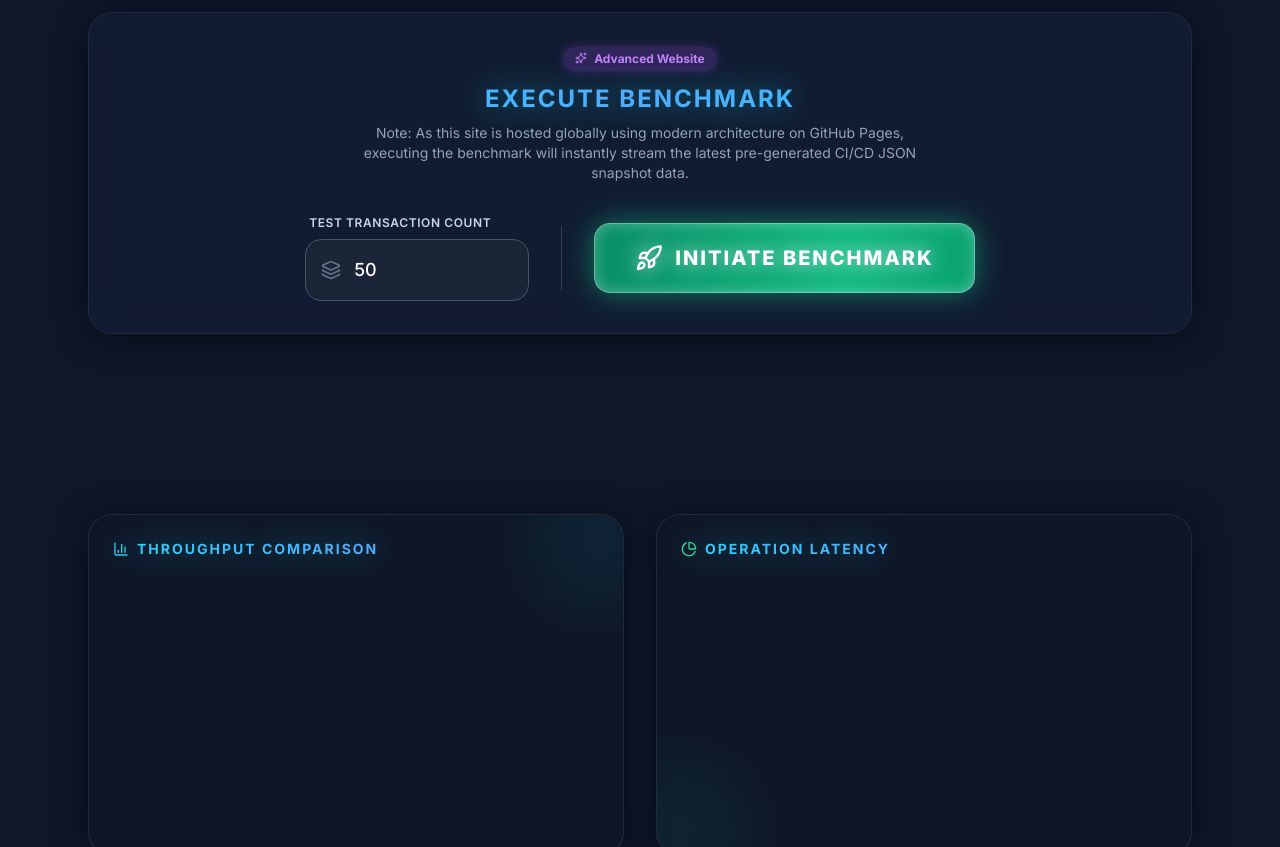
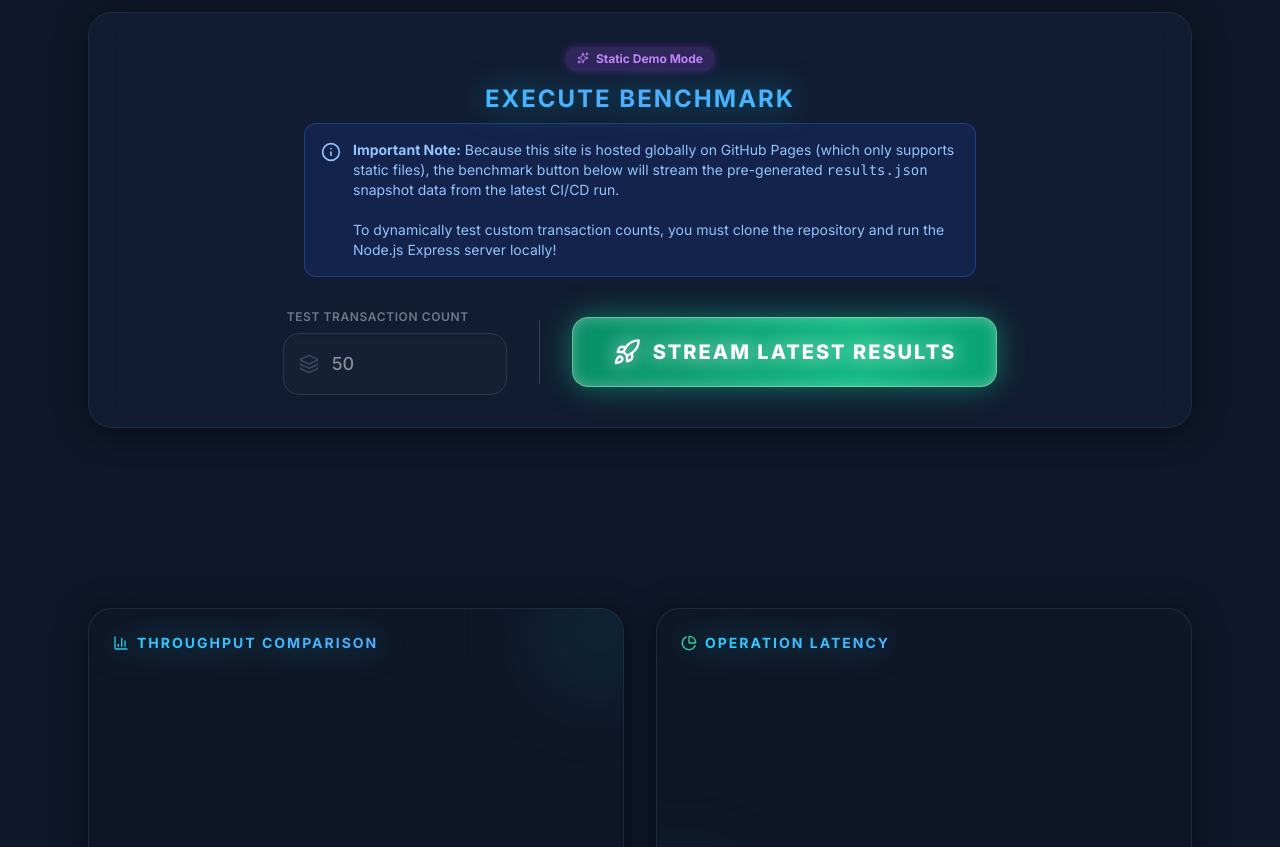
Before and after one commit to hiuoiiiubioiii/blockchain-caliper-benchmark, a website: page public/index.html in a window 1280 px wide. Shown: the part 6700-7547 px from the top of the page. Drawn offline with nearby package versions, Linux system fonts and the light colour scheme; animation ran at ten frames a second.

Commit message:
docs(ui): clarify static demo limitations and disable tx input field on gh-pages

```diff
--- a/public/index.html
+++ b/public/index.html
@@ -966,24 +966,34 @@
             <div class="relative z-10">
                 <div
                     class="inline-block bg-purple-500/20 text-purple-400 text-xs font-bold px-3 py-1 rounded-full mb-3 shadow-[0_0_10px_rgba(168,85,247,0.3)]">
-                    <i data-lucide="sparkles" class="w-3 h-3 inline-block -mt-1 mr-1"></i> Advanced Website
+                    <i data-lucide="sparkles" class="w-3 h-3 inline-block -mt-1 mr-1"></i> Static Demo Mode
                 </div>
                 <h2 class="text-2xl font-bold mb-2 text-white">Execute Benchmark</h2>
-                <p class="text-slate-400 mb-8 text-sm max-w-xl mx-auto">
-                    Note: As this site is hosted globally using modern architecture on GitHub Pages, executing the
-                    benchmark will instantly stream the latest pre-generated CI/CD JSON snapshot data.
-                </p>
+
+                <div class="bg-blue-900/30 border border-blue-500/30 rounded-xl p-4 mb-8 max-w-2xl mx-auto text-left">
+                    <p class="text-blue-300 text-sm flex gap-3 items-start">
+                        <i data-lucide="info" class="w-5 h-5 flex-shrink-0 mt-0.5"></i>
+                        <span>
+                            <strong>Important Note:</strong> Because this site is hosted globally on GitHub Pages (which
+                            only supports static files), the benchmark button below will stream the pre-generated
+                            <code>results.json</code> snapshot data from the latest CI/CD run. <br><br>
+                            To dynamically test custom transaction counts, you must clone the repository and run the
+                            Node.js Express server locally!
+                        </span>
+                    </p>
+                </div>
 
                 <div class="flex flex-col sm:flex-row items-center justify-center gap-6">
-                    <div class="flex flex-col items-start gap-2">
+                    <div class="flex flex-col items-start gap-2 opacity-50 cursor-not-allowed"
+                        title="Disabled in Static Demo Mode">
                         <label for="txCount"
                             class="text-sm font-semibold text-slate-300 ml-1 uppercase tracking-wider text-xs">Test
                             Transaction Count</label>
                         <div class="relative">
                             <i data-lucide="layers"
                                 class="absolute left-4 top-1/2 transform -translate-y-1/2 w-5 h-5 text-slate-500"></i>
-                            <input type="number" id="txCount" value="50" min="1" max="1000"
-                                class="pl-12 pr-6 py-4 bg-slate-800/80 border border-slate-600 rounded-2xl text-white text-lg focus:outline-none focus:ring-2 focus:ring-blue-500 focus:border-transparent transition-all shadow-inner w-56 font-medium">
+                            <input type="number" id="txCount" value="50" disabled
+                                class="pl-12 pr-6 py-4 bg-slate-800/80 border border-slate-600 rounded-2xl text-white text-lg focus:outline-none transition-all shadow-inner w-56 font-medium cursor-not-allowed">
                         </div>
                     </div>
 
@@ -993,7 +1003,7 @@
                         class="group relative mt-7 sm:mt-0 flex items-center justify-center gap-3 text-white px-10 py-5 rounded-2xl font-black text-xl btn-advanced overflow-hidden tracking-widest uppercase disabled:opacity-50 disabled:cursor-not-allowed">
                         <i data-lucide="rocket"
                             class="w-7 h-7 z-10 drop-shadow-[0_0_10px_rgba(255,255,255,0.8)] transition-transform duration-500 group-hover:-translate-y-1 group-hover:translate-x-1"></i>
-                        <span class="z-10 text-glow" id="btnText">Initiate Benchmark</span>
+                        <span class="z-10 text-glow" id="btnText">Stream Latest Results</span>
                     </button>
                 </div>
 
```
